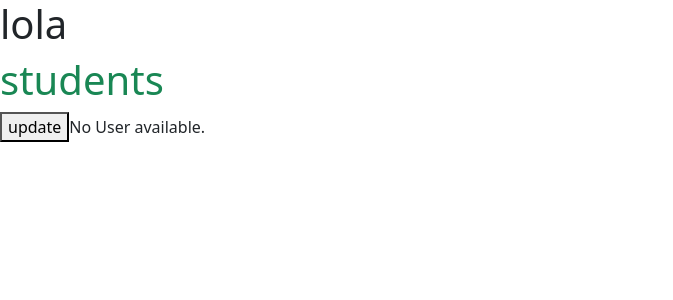
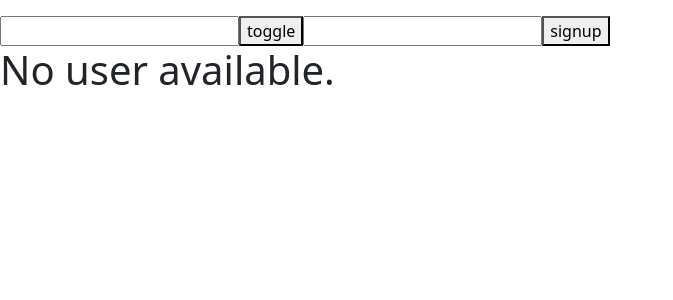
Before and after one commit to adekunleaishat1/reactjs-aprilcohort2026, a React (Vite) app: page / in a window 1280 px wide. Shown: the top 300 px of the page, without its empty margins (0-673 px from the left). Built offline with nearby package versions, Linux system fonts and the light colour scheme.

Commit message:
usestate and array

```diff
--- /dev/null
+++ b/src/Showpassword.jsx
@@ -0,0 +1,52 @@
+import React,{useState} from 'react'
+
+const Showpassword = () => {
+    const [showing, setshowing] = useState(false)
+    const [input1, setinput1] = useState("")
+    const [input2, setinput2] = useState("")
+    const [alluser, setAlluser] = useState([])
+
+    const Hidepassword = () =>{
+    //   if (showing == false) {
+    //     setshowing(true)
+    //   }else{
+    //     setshowing(false)
+    //   }
+     setshowing(!showing)
+    }
+    console.log(showing);
+
+    const Handleinputchange = (e) =>{
+      console.log(e.target.value);
+       setinput1(e.target.value)
+    }
+    const Signupuser = () =>{
+        console.log(input1, input2);
+        let userobj = {
+            usernme:input1,
+            email:input2
+        }
+        setAlluser([...alluser,userobj])
+         console.log(alluser);
+    }
+
+  return (
+    <div>
+        <h1>{input1}</h1>
+        <p>{input2}</p>
+        <input onChange={Handleinputchange} type={showing ? "text" : "password"} />
+        <button onClick={Hidepassword}>toggle</button>
+        <input onChange={(e)=> setinput2(e.target.value) } type="text" />
+        <button onClick={Signupuser}>signup</button>
+        {alluser.length == 0 ? <h1>No user available.</h1> : alluser.map((user, index)=> {
+            return (
+                 <>
+                 <h1 key={index}>Username:{user.usernme} , Email:{user.email}</h1>
+            </>
+            )
+        })}
+    </div>
+  )
+}
+
+export default Showpassword
--- a/src/Variables.jsx
+++ b/src/Variables.jsx
@@ -3,7 +3,6 @@ import { useState } from 'react'
 
 const Variables = () => {
     const [username, setuseranme] = useState("students")
-    const [isshowing, setishowing] = useState(false)
     // console.log(username);
     // console.log(isshowing);
 
@@ -21,6 +20,7 @@ const Variables = () => {
 //    {condinal statement ? "true value" : "false value"}  TERNARY OPERATOR
   return (
     <div>
+      <input type="text" />
        <h1>{user}</h1>
        <h1 className={isshowing ? "text-danger" : "text-success"} >{username}</h1>
        <button onClick={updatestate}>update</button>
--- a/src/main.jsx
+++ b/src/main.jsx
@@ -4,10 +4,12 @@ import './index.css'
 import App from './App.jsx'
 import App2 from "./App2.jsx"
 import Variables from './Variables.jsx'
+import Showpassword from './Showpassword.jsx'
 createRoot(document.getElementById('root')).render(
   <StrictMode>
      {/* <App2/> */}
     {/* <App /> */}
-    <Variables/>
+    {/* <Variables/> */}
+    <Showpassword/>
   </StrictMode>,
 )
```
